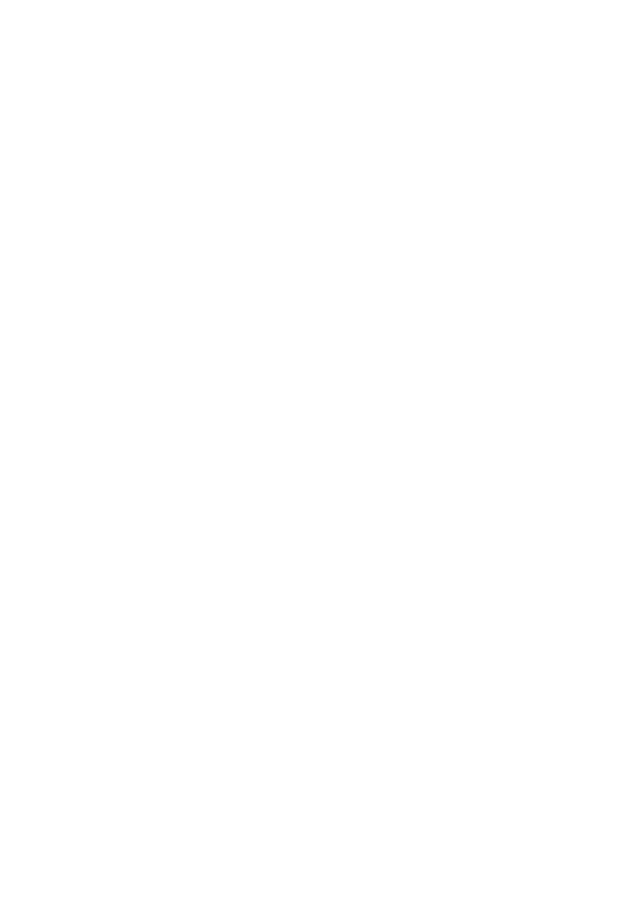
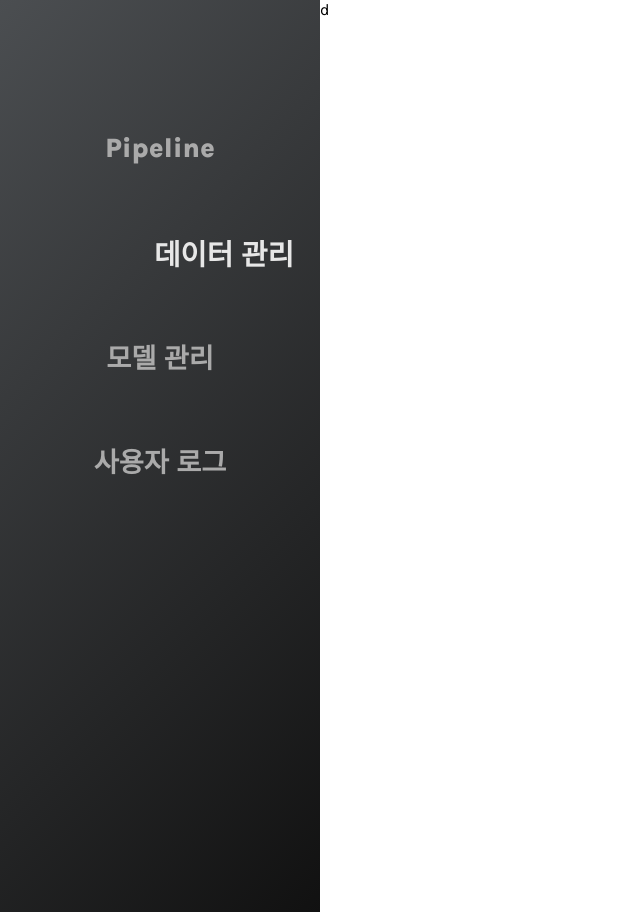
Before and after one commit to hard-coding-mlops/mini-mlops-react, a React (Create React App) app: page /data in a window 1280 px wide. Before the commit this address had no page. Shown: the whole page, without its empty margins (0-640 px from the left). Before the commit the page ends 800 px from the top, so only its background shows below. Built offline with nearby package versions, Linux system fonts and the light colour scheme.

Commit message:
feat: SideBar 수정

```diff
--- a/src/App.js
+++ b/src/App.js
@@ -1,21 +1,18 @@
 import { Route, Routes } from 'react-router-dom';
 import SideBar from './components/SideBar/SideBar';
-import History from './pages/History/History';
-import Service from './pages/Service/Service';
-import Pipeline from './pages/Pipeline/Pipeline';
-import NewsClassifier from './pages/NewsClassifier/NewsClassifier';
+// import Pipeline from './pages/Pipeline/Pipeline';
 
 function App() {
   return (
     <div className='App'>
       <Routes>
         <Route element={<SideBar />}>
-          <Route index element={<Pipeline />} />
-          <Route path='history' element={<History />} />
-          <Route path='history/:recordId' element={<History />} />
-          <Route path='service' element={<Service />} />
+          <Route index element={<>HOME</>} />
+          <Route path='data' element={<>d</>} />
+          <Route path='models' element={<>m</>} />
+          <Route path='user-logs' element={<>ul</>} />
         </Route>
-        <Route path='news-classifier' element={<NewsClassifier />} />
+        {/* <Route path='news-classifier' element={<NewsClassifier />} /> */}
       </Routes>
     </div>
   );
--- /dev/null
+++ b/src/components/NavButton/NavButton.jsx
@@ -0,0 +1,20 @@
+import { useMatch, useNavigate } from 'react-router-dom';
+
+import styles from './NavButton.module.css';
+
+function NavButton({ to, label }) {
+  const navigate = useNavigate();
+
+  return (
+    <button
+      className={`${styles.navButton} ${useMatch(to) ? styles.activeButton : ''}`}
+      onClick={() => {
+        navigate(to);
+      }}
+    >
+      {label}
+    </button>
+  );
+}
+
+export default NavButton;
--- /dev/null
+++ b/src/components/NavButton/NavButton.module.css
@@ -0,0 +1,28 @@
+.navButton {
+  position: relative;
+  left: 0;
+  width: 70%;
+  height: 4.5rem;
+  border: none;
+  background-color: transparent;
+  color: #aaaaaa;
+  font-size: 1.7rem;
+  font-weight: 800;
+  margin: 0 0 2rem;
+  transition: all 0.2s ease-out;
+}
+.navButton:hover {
+  color: #e7e7e7;
+  font-size: 1.8rem;
+}
+
+.activeButton {
+  position: relative;
+  left: 4rem;
+  color: #e7e7e7;
+  font-size: 1.8rem;
+  transition: all 0.2s ease-out;
+}
+.activeButton:hover {
+  cursor: default;
+}
--- a/src/components/SideBar/SideBar.jsx
+++ b/src/components/SideBar/SideBar.jsx
@@ -1,42 +1,18 @@
-import { useNavigate, useLocation, useMatch, Outlet } from 'react-router-dom';
+import { Outlet } from 'react-router-dom';
 
 import styles from './SideBar.module.css';
+import NavButton from '../NavButton/NavButton';
 
 function SideBar() {
-  const navigate = useNavigate();
-  const location = useLocation();
-
   return (
     <>
       <div className={styles.sideBar}>
-        <button
-          className={`${styles.navigationButton} ${useMatch('/history/*') ? styles.activeButton : ''}`}
-          onClick={() => {
-            navigate('/history/1');
-          }}
-        >
-          HISTORY
-        </button>
-        <button
-          className={`${styles.navigationButton} ${location.pathname === '/' ? styles.activeButton : ''}`}
-          onClick={() => {
-            navigate('/');
-          }}
-        >
-          PIPELINE
-        </button>
-        <button
-          className={`${styles.navigationButton} ${location.pathname === '/service' ? styles.activeButton : ''}`}
-          onClick={() => {
-            navigate('/service');
-            setTimeout(() => {
-              window.open(`/news-classifier`, '_blank');
-            }, 3000);
-          }}
-        >
-          SERVICE
-        </button>
+        <NavButton to='/' label='Pipeline' />
+        <NavButton to='/data' label='데이터 관리' />
+        <NavButton to='/models' label='모델 관리' />
+        <NavButton to='/user-logs' label='사용자 로그' />
       </div>
+
       <Outlet />
     </>
   );
--- a/src/components/SideBar/SideBar.module.css
+++ b/src/components/SideBar/SideBar.module.css
@@ -1,4 +1,16 @@
 .sideBar {
+  min-width: 20rem;
+  width: 17vw;
+  max-width: 30rem;
+  height: 100vh;
+  display: flex;
+  flex-direction: column;
+  justify-content: flex-start;
+  align-items: center;
+  padding-top: 7rem;
+  background: linear-gradient(135deg, #4b4e51, #111111);
+}
+/* .sideBar {
   width: 300px;
   height: 100vh;
   display: flex;
@@ -25,6 +37,5 @@
   font-size: 32px;
   font-weight: bold;
   text-shadow: white 0px 0px 10px;
-  /* border-bottom: 1px solid white; */
   transition: all 0.1s cubic-bezier(0.445, 0.05, 0.55, 0.95);
-}
+} */
--- a/src/index.css
+++ b/src/index.css
@@ -1,29 +1,22 @@
 @import url('https://fonts.googleapis.com/css2?family=Karla:wght@200;300;400;500;600;700;800&display=swap');
+@import url('https://fonts.googleapis.com/css2?family=Nanum+Gothic:wght@400;700;800&display=swap');
+
 body {
   margin: 0;
-  font-family: 'Karla', sans-serif;
-  /* font-family: -apple-system, BlinkMacSystemFont, 'Segoe UI', 'Roboto', 'Oxygen', 'Ubuntu', 'Cantarell', 'Fira Sans',
-    'Droid Sans', 'Helvetica Neue', sans-serif; */
   -webkit-font-smoothing: antialiased;
   -moz-osx-font-smoothing: grayscale;
 }
 
-code {
-  font-family: source-code-pro, Menlo, Monaco, Consolas, 'Courier New', monospace;
-}
-
 .App {
+  height: 100vh;
   display: flex;
   flex-direction: row;
-  /* background: #282c34; */
-}
-
-hr {
-  margin: 0;
-  /* border: 2px solid rgba(0, 0, 0, 0.3); */
-  /* box-shadow: #282c34 0px 0px 10px; */
 }
 
 button {
   cursor: pointer;
 }
+
+* {
+  font-family: 'Karla', 'Nanum Gothic', sans-serif;
+}
```
